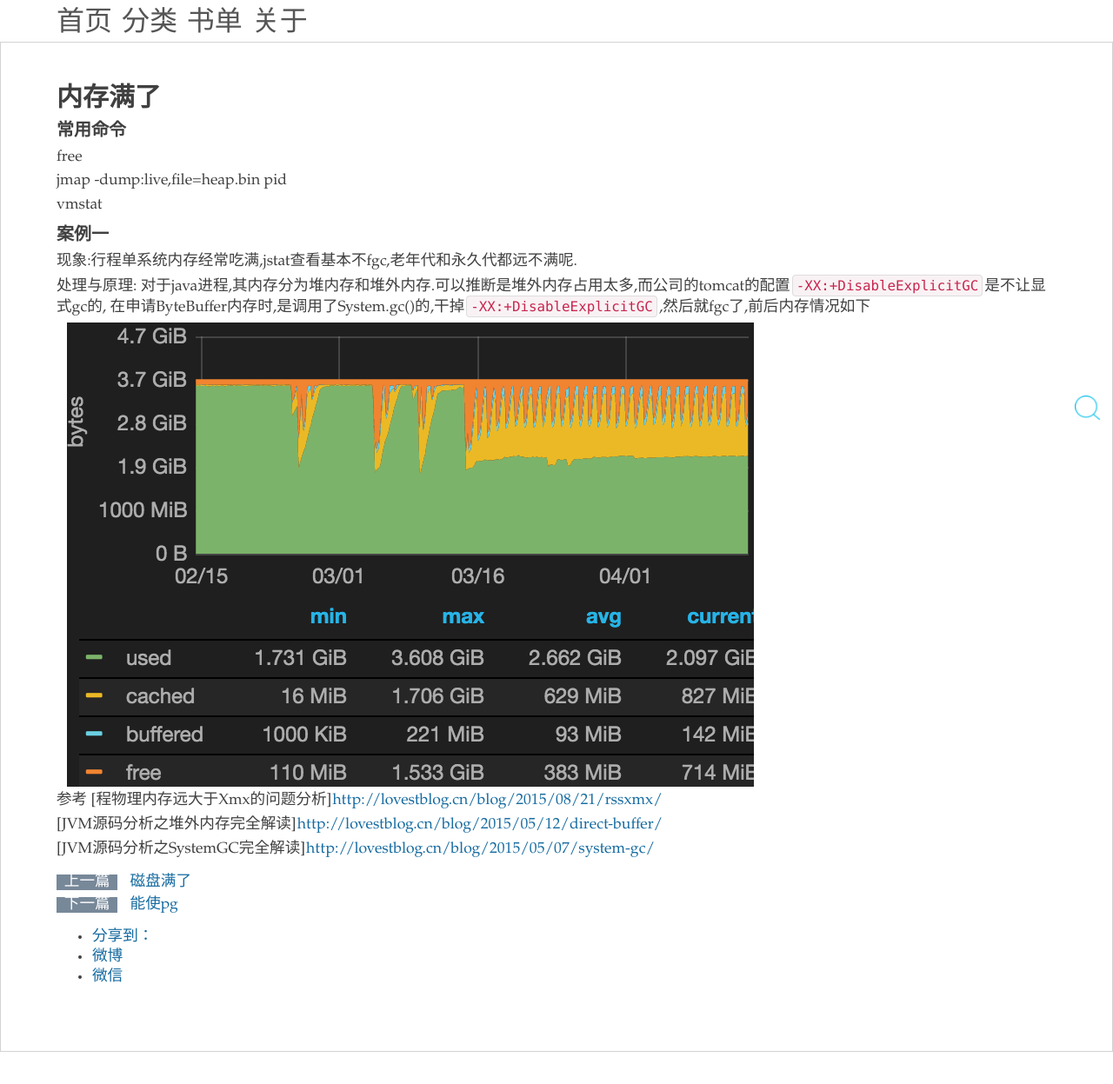
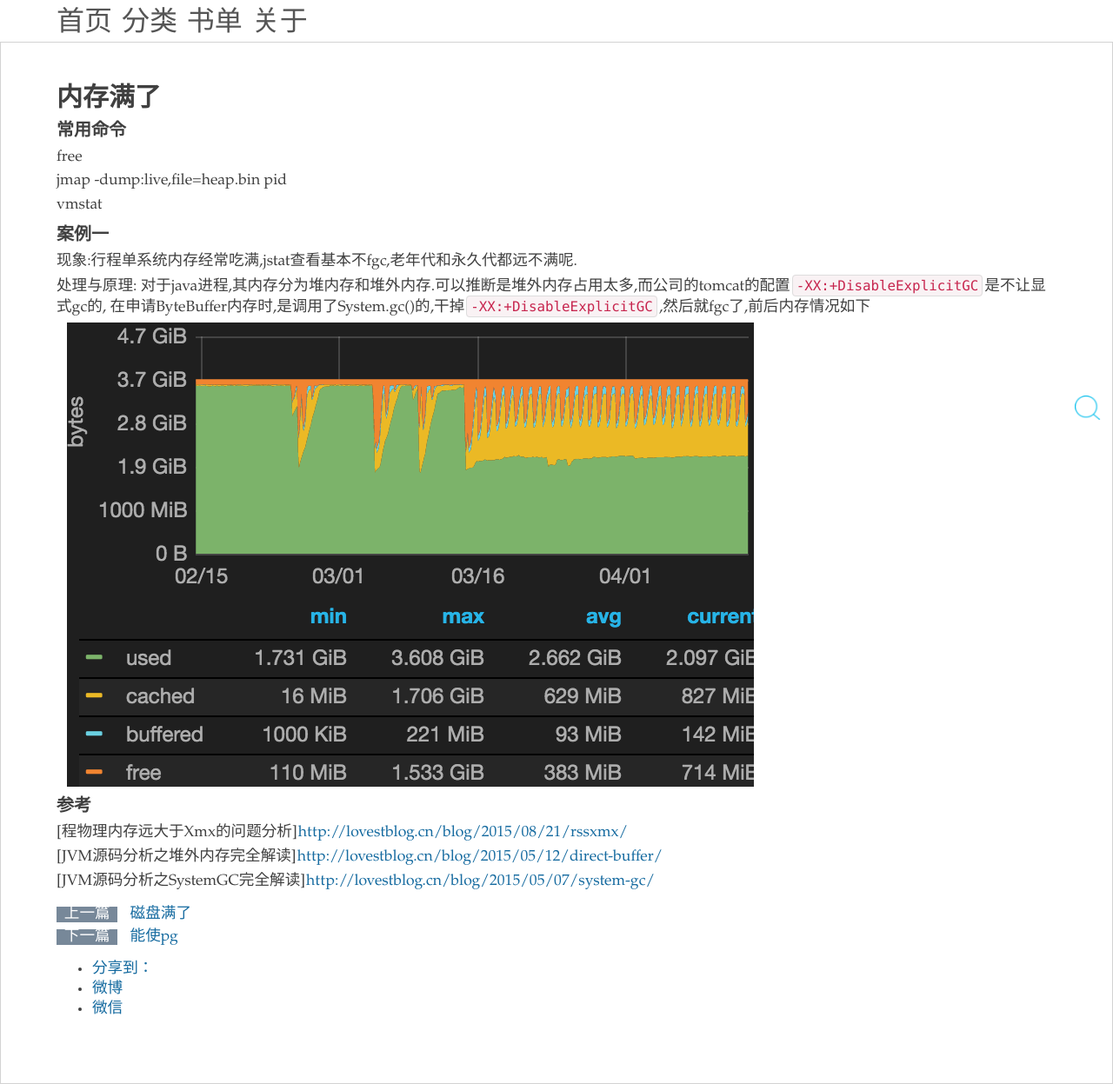
Before and after one commit to zy123a/lcj1992.github.com, a Jekyll site: the page built from _posts/performance/2015-12-17-memoryFull.md, in a window 1280 px wide. Shown: the whole page at 87% size. Built offline with Jekyll 4.4.1, drawn with Linux system fonts in a browser that asks for light colours; nearby versions of some CDN libraries; comment, search, counter and statistics services are not loaded; before the commit the page ends 1210 px from its top, so only the background shows below that.

Commit message:
annotation

```diff
--- a/_posts/performance/2015-12-17-memoryFull.md
+++ b/_posts/performance/2015-12-17-memoryFull.md
@@ -22,7 +22,8 @@ vmstat
 
 ![内存1](/images/performance/memory_full_1.png)
 
-参考
+#### 参考
+
 [程物理内存远大于Xmx的问题分析]<http://lovestblog.cn/blog/2015/08/21/rssxmx/>
 
 [JVM源码分析之堆外内存完全解读]<http://lovestblog.cn/blog/2015/05/12/direct-buffer/>
```
